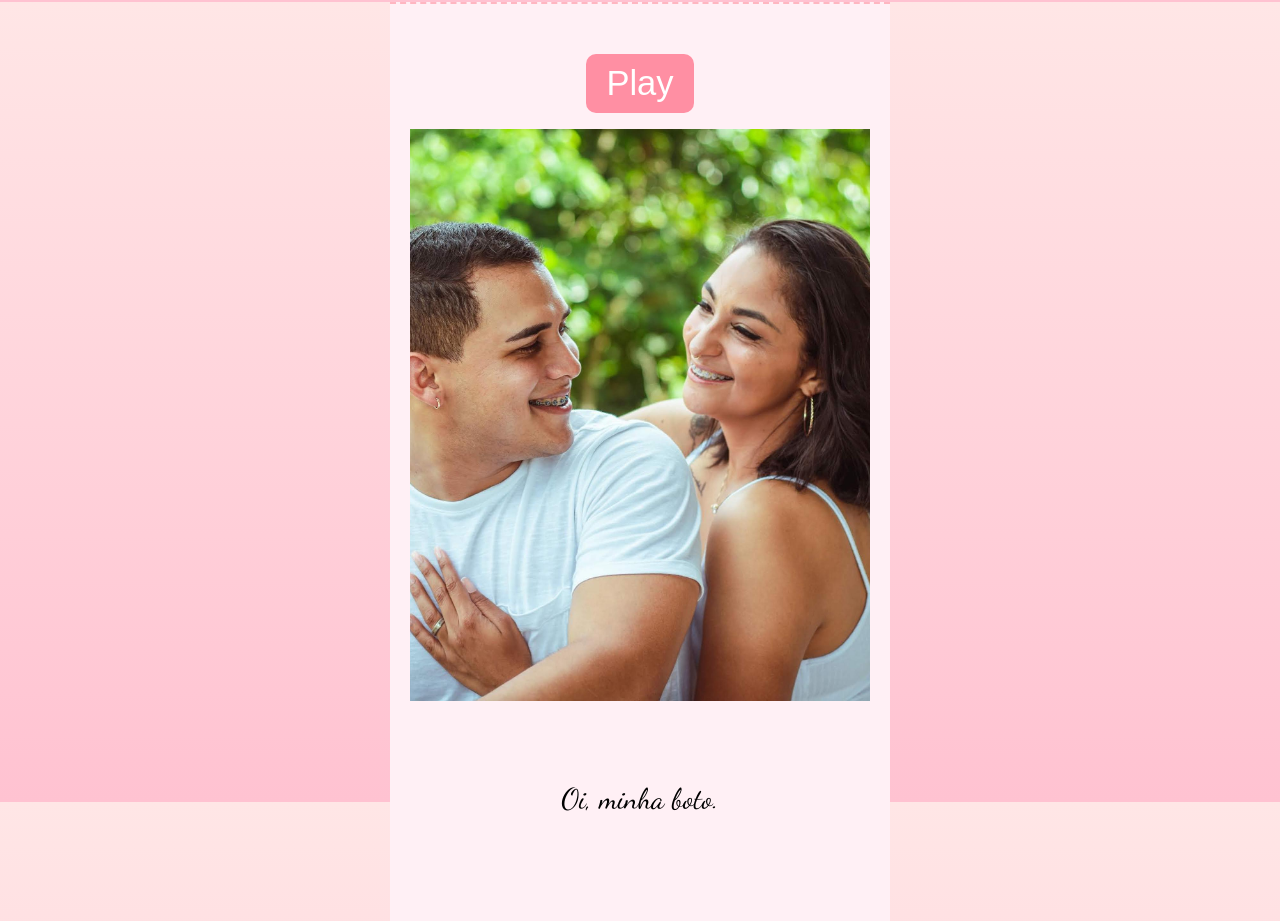
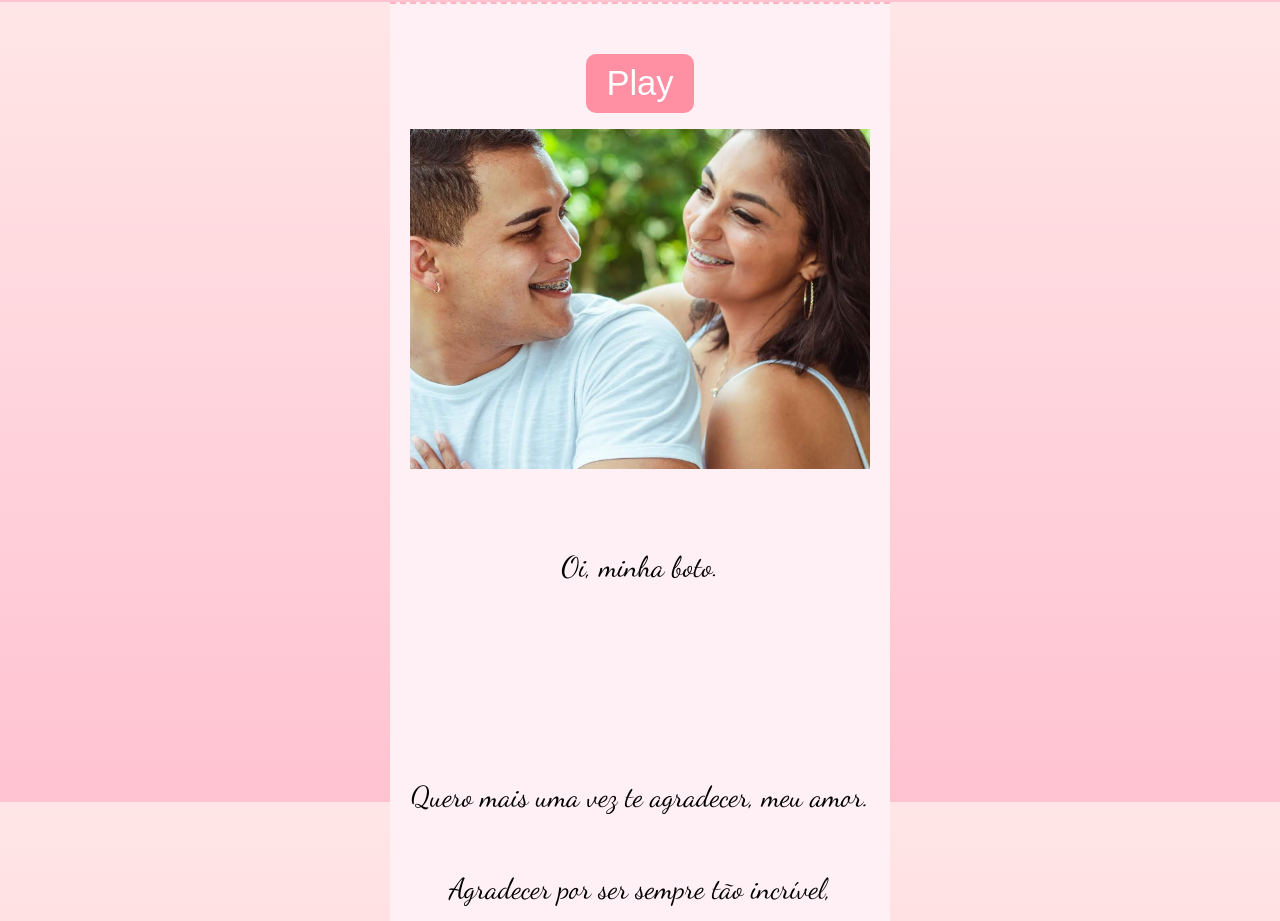
Before and after one commit to dhyemersson/cartinha-namorados, a plain HTML site: page index.html in a window 1280 px wide. Shown: the part 798-1719 px from the top of the page. Drawn offline with Linux system fonts and the light colour scheme.

Commit message:
atualização: [imagem-passar]

```diff
--- a/style.css
+++ b/style.css
@@ -79,10 +79,11 @@ button:hover {
 
 #imagem-passar {
   width: 100%;
-  height: auto;
+  height: 340px;
+  object-fit: cover;
   display: block;
   margin: 0 auto 16px;
-  transition: opacity 0.7s ease, transform 0.9s cubic-bezier(0.4, 2, 0.6, 1);
+  transition: opacity 0.7s ease, transform 0.7s cubic-bezier(.4,2,.6,1);
   opacity: 1;
   transform: scale(1);
 }
```
